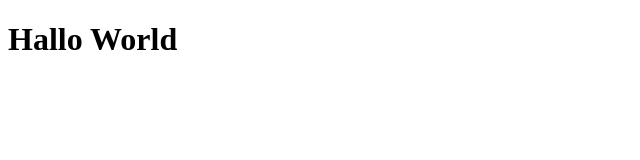
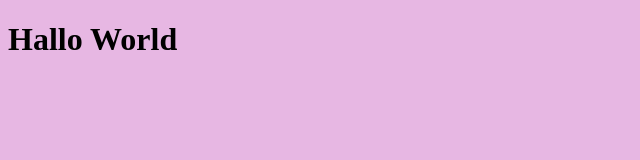
Before and after one commit to cientya/cientya, a plain HTML site: page index.html in a window 1280 px wide. Shown: the whole page, without its empty margins (0-640 px from the left). Drawn offline with Linux system fonts and the light colour scheme.

Commit message:
change background color to pink

```diff
--- a/index.html
+++ b/index.html
@@ -4,6 +4,7 @@
     <meta charset="UTF-8">
     <meta name="viewport" content="width=device-width, initial-scale=1.0">
     <title>Belajar Github</title>
+    <link rel="stylesheet" href="style.css">
 </head>
 <body>
     <h1>Hallo World</h1>
--- /dev/null
+++ b/style.css
@@ -0,0 +1,4 @@
+
+        body {
+            background-color: rgb(231, 183, 227);
+        }
```
